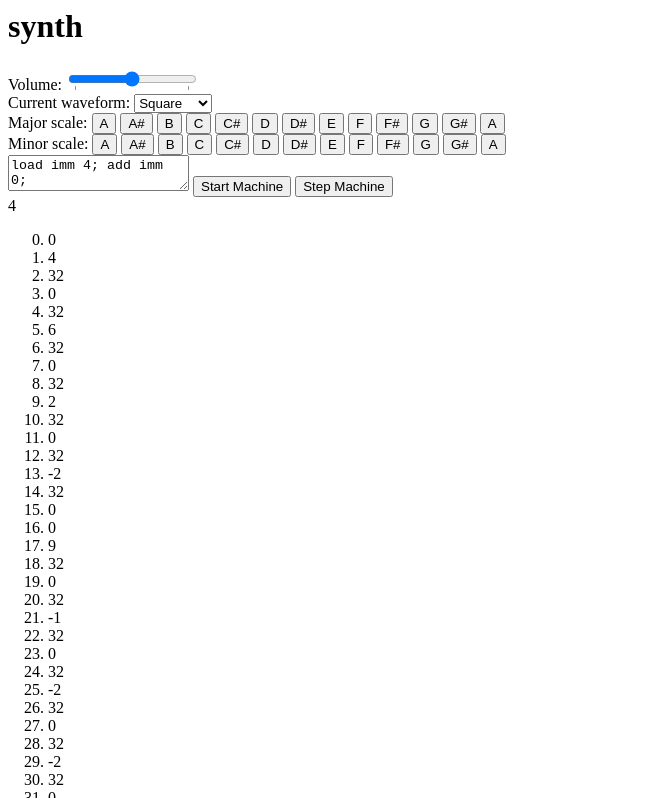
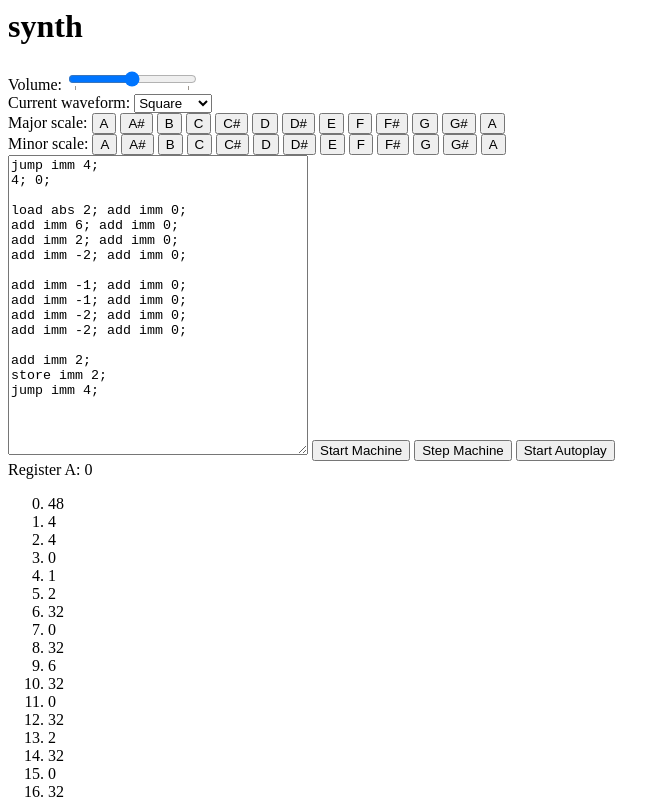
Before and after one commit to mwillsey/synthvm, a plain HTML site: page index.html in a window 1280 px wide. Both pictures are taken after a click on the button "Step Machine". Shown: the top 798 px of the page, without its empty margins (0-670 px from the left). Drawn offline with Linux system fonts and the light colour scheme.

Commit message:
Add autoplay, fix decode bug

```diff
--- a/index.html
+++ b/index.html
@@ -3,7 +3,12 @@
   <head>
     <meta charset="UTF-8">
     <title>title</title>
-    <style type="text/css"> </style>
+    <style type="text/css">
+      #code {
+          width: 300px;
+          height: 300px;
+      }
+    </style>
     <script defer src="synth.js"></script>
   </head>
 
@@ -69,20 +74,26 @@
       <button onclick="minorScale(12)">A</button>
     </div>
     <textarea id="code" onkeyup="parseCode()">
-load imm 4; add imm 0;
+jump imm 4;
+4; 0;
+
+load abs 2; add imm 0;
 add imm 6; add imm 0;
 add imm 2; add imm 0;
 add imm -2; add imm 0;
 
-load imm 9; add imm 0;
+add imm -1; add imm 0;
 add imm -1; add imm 0;
 add imm -2; add imm 0;
 add imm -2; add imm 0;
 
-jump imm 0;
+add imm 2;
+store imm 2;
+jump imm 4;
     </textarea>
     <button id="startMachine">Start Machine</button>
     <button id="stepMachine">Step Machine</button>
+    <button id="autoplay">Start Autoplay</button>
     <div id="registerA"></div>
     <ol start="0" id="memory">
     </ol>
--- a/synth.js
+++ b/synth.js
@@ -79,7 +79,7 @@ const ADDR_MODES = [
 ];
 
 function decode(instr) {
-    return [INSTRUCTIONS[instr >> 4], ADDR_MODES[instr & 4]];
+    return [INSTRUCTIONS[instr >> 4], ADDR_MODES[instr & 0xF]];
 }
 
 function encode(text) {
@@ -160,7 +160,7 @@ class Machine {
     }
     setA(val) {
         this.a = val;
-        this.aNode.innerText = val;
+        this.aNode.innerText = `Register A: ${val}`;
     }
 
     reset() {
@@ -255,4 +255,19 @@ document.getElementById("stepMachine").onclick = function() {
     machine.step();
 }
 
+let autoplay = null;
+
+document.getElementById("autoplay").onclick = function() {
+    if (autoplay) {
+        this.innerText = "Start Autoplay";
+        clearInterval(autoplay);
+        autoplay = null;
+    } else {
+        this.innerText = "Stop Autoplay";
+        autoplay = setInterval(function () {
+            machine.step();
+        }, 150);
+    }
+}
+
 startMachine();
```
